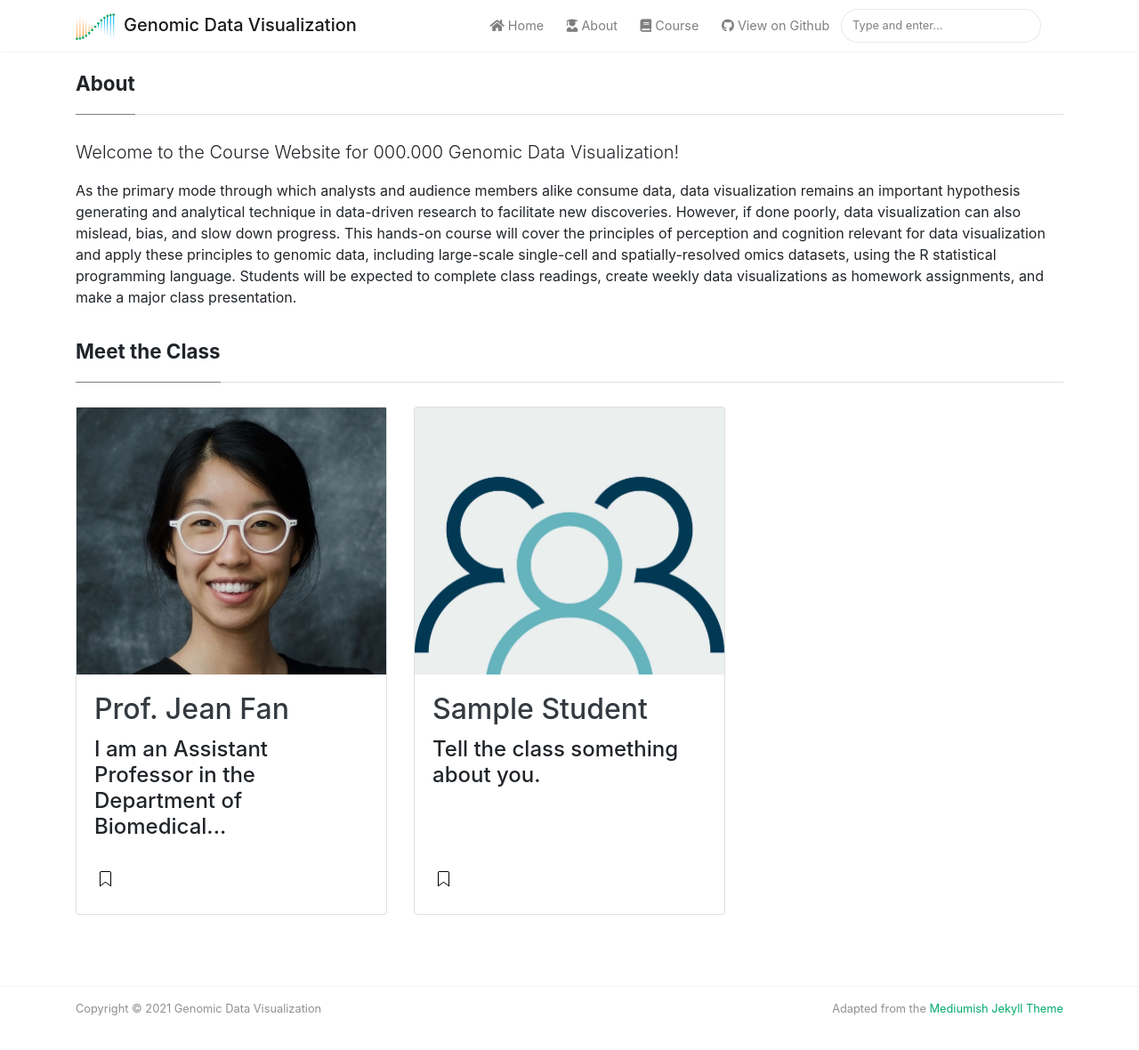
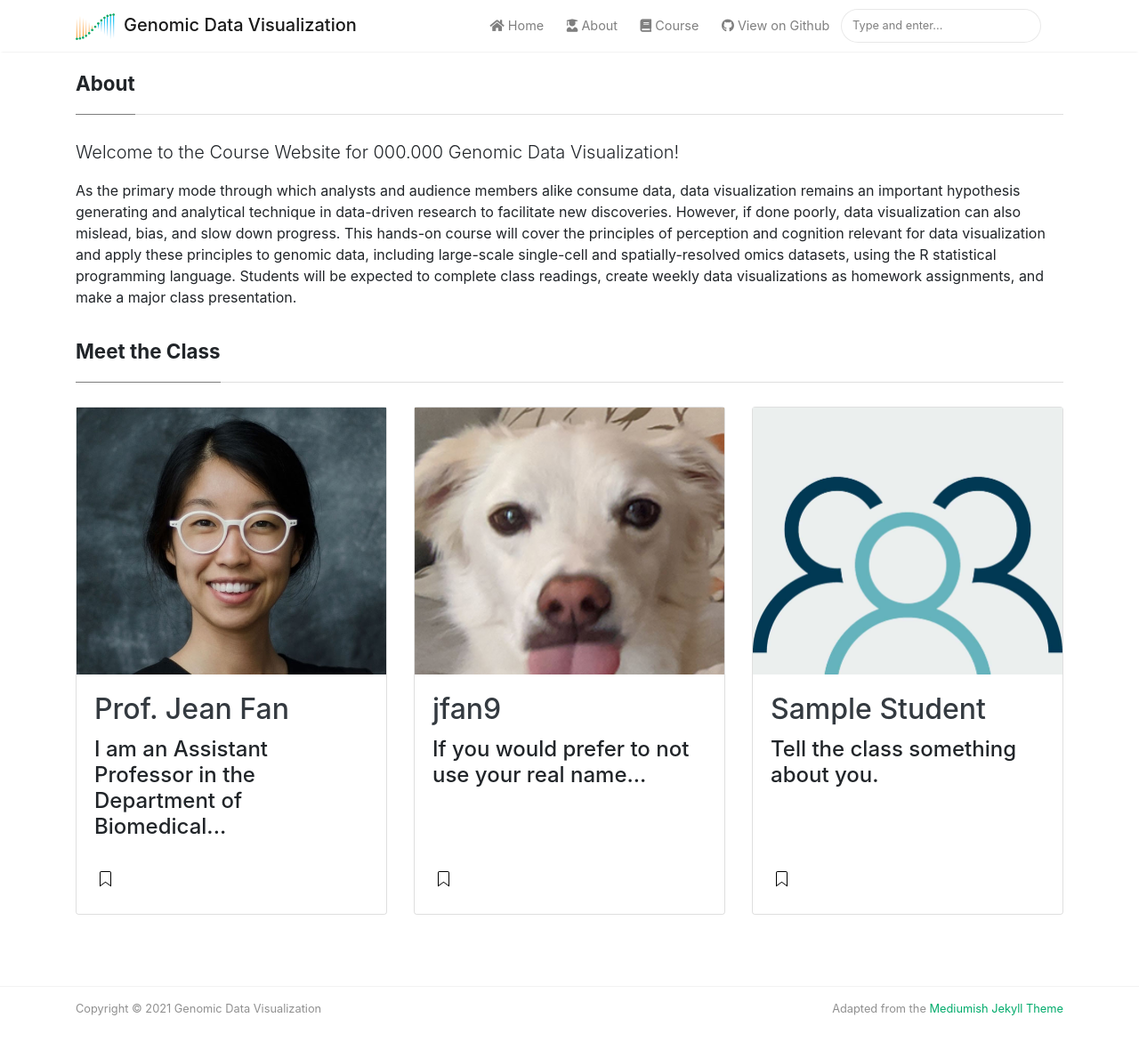
Before and after one commit to JEFworks-Lab/genomic-data-visualization-2022, a Jekyll site: the page built from _pages/about.md, in a window 1280 px wide and 1218 px high. Shown: the top 1180 px of the window at 89% size. Built offline with Jekyll 4.4.1, drawn with Linux system fonts in a browser that asks for light colours; nearby versions of some CDN libraries.

Commit message:
new anon profile

```diff
--- /dev/null
+++ b/_authors/jfan9.md
@@ -0,0 +1,6 @@
+---
+layout: profile
+name: jfan9
+avatar: '/assets/images/profiles/jfan9.jpg'
+description: "If you would prefer to not use your real name or real photo, please use your JHED and some unique photo so we can easily distinguish you from the other students."
+---
--- a/_layouts/profile.html
+++ b/_layouts/profile.html
@@ -5,7 +5,7 @@ layout: default
 <section id="profile">
     <div class="row">
 	<div class="col-sm-6 col-md-4" align="center">
-            <img src="{{ page.avatar }}" alt="{{ page.name }}">
+            <img src="{{site.baseurl}}{{ page.avatar }}" alt="{{ page.name }}">
 	</div>
 	<div class="col-sm-6 col-md-8">
             <h2 class="header-light regular-pad"> {{ page.name }}</h2>
```
Also changed, not shown: assets/images/profiles/jfan9.jpg (added).
